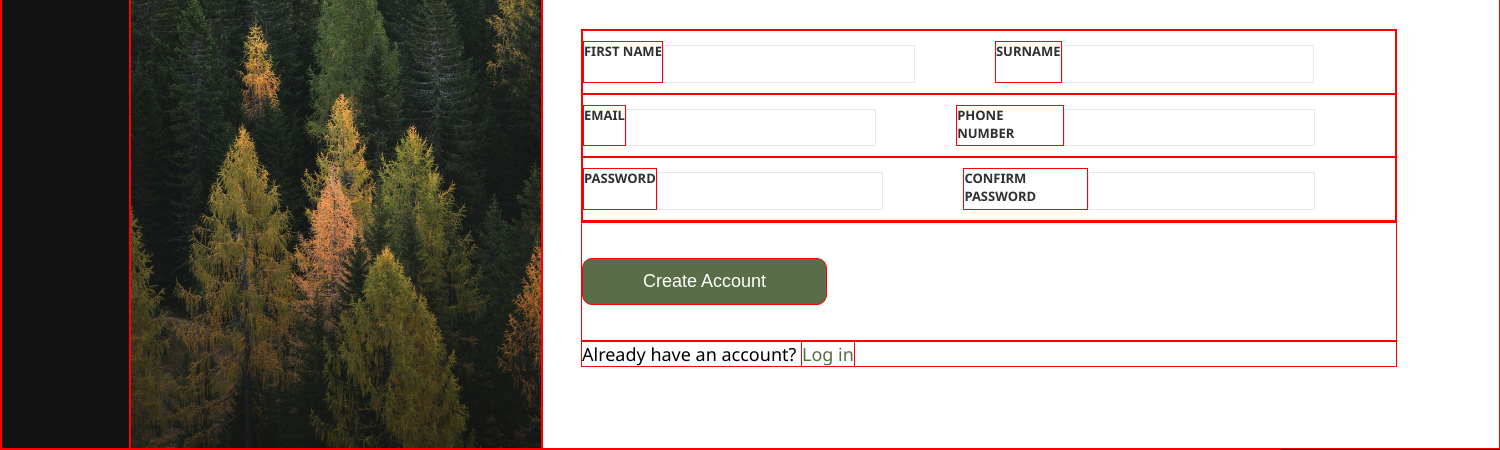
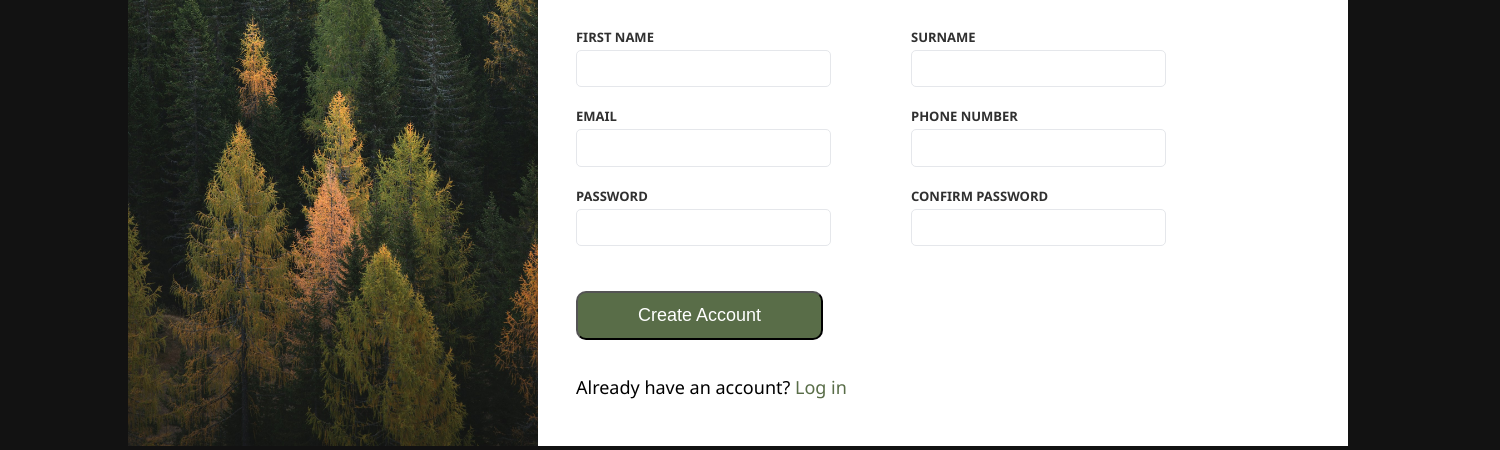
Before and after one commit to spigkaht/odin-signup-form-project, a plain HTML site: page index.html in a window 1280 px wide. Shown: the part 354-804 px from the top of the page, 1500 px wide, since content can reach past the window. Drawn offline with Linux system fonts and the light colour scheme.

Commit message:
Project completed
Password verification not done ->
will revisit this after completing the CSS track

```diff
--- a/css/styles.css
+++ b/css/styles.css
@@ -1,7 +1,7 @@
 * {
   margin: 0;
   padding: 0;
-  border: 1px solid red;
+  /* border: 1px solid red; */
 }
 
 @media screen and (max-width: 1450px) {
@@ -38,9 +38,16 @@ button {
 input {
   margin: 0.25rem 5rem 0 0;
   height: 1.6rem;
-  padding: 5px;
+  padding: 5px 5px 5px 8px;
   width: 15rem;
   border: 1px solid #E5E7EB;
+  border-radius: 5px;
+}
+
+input:focus {
+  border: 1px solid blue;
+  box-shadow: 2px 2px 5px rgba(58, 7, 197, 0.247);
+  outline: none;
 }
 
 #logo {
--- a/index.html
+++ b/index.html
@@ -39,27 +39,40 @@
           method="post"
         >
           <div class="input input-name">
-            <label class="input-text">FIRST NAME</label>
-            <input type="text" />
-            <label class="input-text">SURNAME</label>
-            <input type="text" />
+            <div>
+              <label class="input-text" for="first-name">FIRST NAME</label>
+              <input type="text" id="first-name" name="first-name" />
+            </div>
+            <div>
+              <label class="input-text" for="surname">SURNAME</label>
+              <input type="text" id="surname" name="surname" />
+            </div>
           </div>
           <div class="input input-contact">
-            <label class="input-text">EMAIL</label>
-            <input type="text" />
-            <label class="input-text">PHONE NUMBER</label>
-            <input type="text" />
+            <div>
+              <label class="input-text" for="email">EMAIL</label>
+              <input type="email" id="email" name="email" />
+            </div>
+            <div>
+              <label class="input-text" for="phone">PHONE NUMBER</label>
+              <input type="text" id="phone" name="phone" />
+            </div>
           </div>
           <div class="input input-password">
-            <label class="input-text">PASSWORD</label>
-            <input type="text" />
-            <label class="input-text">CONFIRM PASSWORD</label>
-            <input type="text" />
+            <div>
+              <label class="input-text" for="password">PASSWORD</label>
+              <input type="password" id="password" name="password" />
+            </div>
+            <div>
+              <label class="input-text" for="password-confirm">CONFIRM PASSWORD</label>
+              <input type="password" id="password-confirm" name="password-confirm" />
+            </div>
           </div>
-        </form>
+
         <div class="create-account">
-          <button>Create Account</button>
+          <button type="submit">Create Account</button>
         </div>
+      </form>
         <div>Already have an account? <a href="">Log in</a></div>
       </div>
     </div>
```
